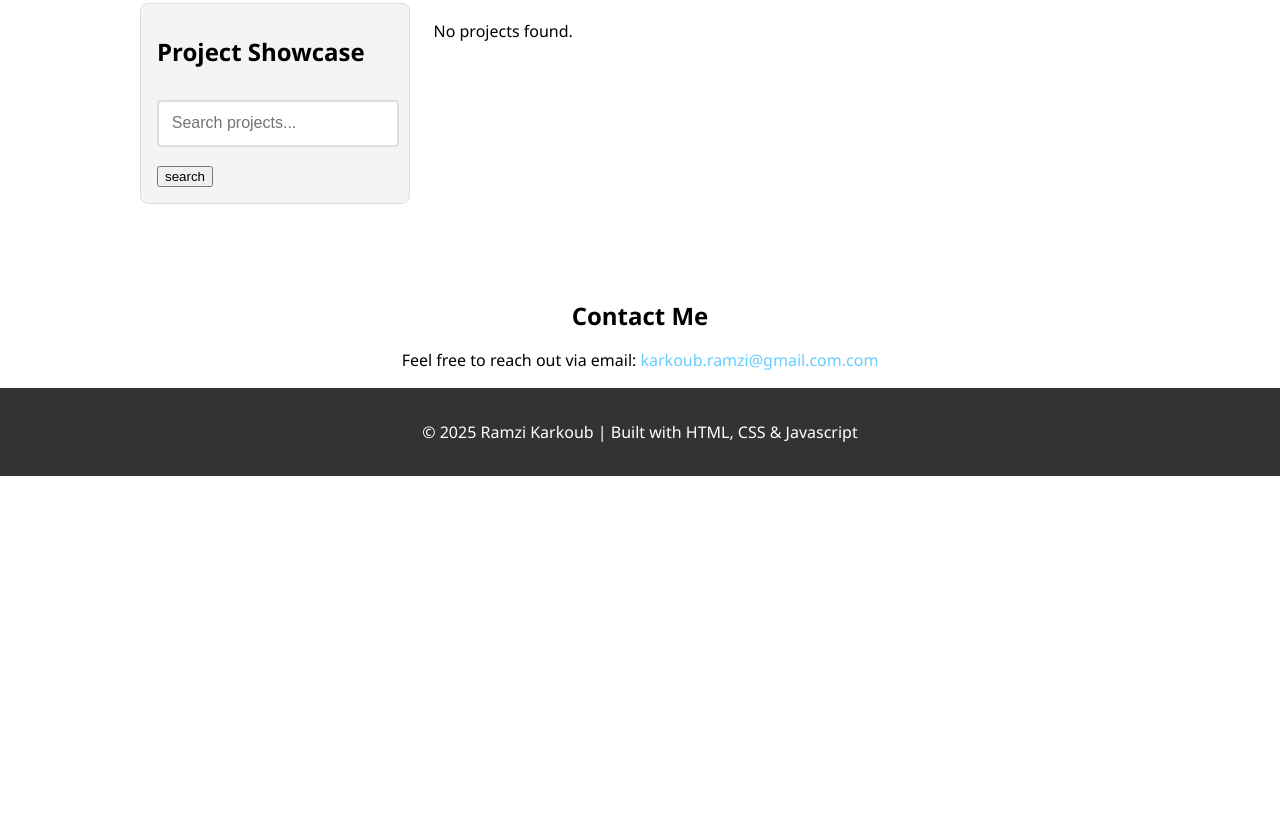
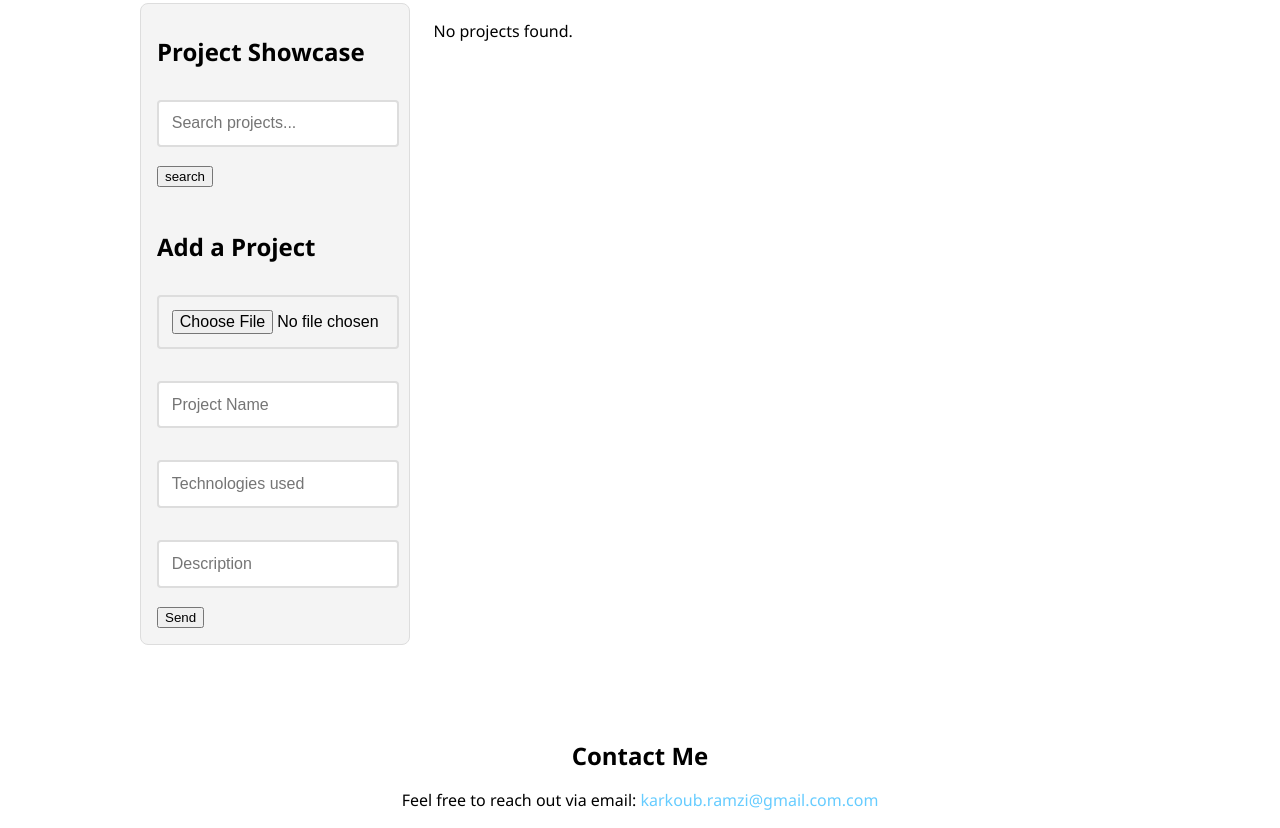
Before and after one commit to ramzikarkoub/Per-Scholas-assignment--SBA-308A-JavaScript-Potfolio, a plain HTML site: page index.html in a window 1280 px wide. Shown: the part 609-1437 px from the top of the page. Before the commit the page ends 1085 px from the top, so only its background shows below. Drawn offline with Linux system fonts and the light colour scheme; no server answers.

Commit message:
added add a Project Form

```diff
--- a/index.html
+++ b/index.html
@@ -50,6 +50,40 @@
             />
             <button class="submitBtn">search</button>
           </form>
+          <form action="">
+            <div id="addProject" class="addProject">
+              <h1>Add a Project</h1>
+              <input
+                type="file"
+                name="Project Image"
+                id=""
+                class="projectImage"
+              />
+              <input
+                type="text"
+                name="name"
+                id=""
+                placeholder="Project Name"
+                class="projectName"
+              />
+              <input
+                type="text"
+                name="TechnologiesUsed"
+                id=""
+                placeholder="Technologies used"
+                class="projectTechUsed"
+              />
+              <input
+                type="text"
+                name="description"
+                id=""
+                placeholder="Description"
+                class="projectDesx"
+              />
+
+              <button class="submitProjectSend">Send</button>
+            </div>
+          </form>
         </aside>
 
         <!-- Projects Section -->
--- a/js/app.js
+++ b/js/app.js
@@ -5,6 +5,11 @@ let fetchedData;
 const projects = document.getElementById("projects");
 const loader = document.getElementById("loader");
 const submitBtn = document.querySelector(".submitBtn");
+const projectName = document.querySelector(".projectName");
+const projectImage = document.querySelector(".projectImage");
+const projectTechUsed = document.querySelector(".projectTechUsed");
+const projectDesx = document.querySelector(".projectDesx");
+const submitProjectSend = document.querySelector(".submitProjectSend");
 
 const inialLoad = async (query = "") => {
   fetchedData = await loadProjects(); // Assign to global variable
@@ -17,6 +22,11 @@ const inialLoad = async (query = "") => {
     displayData(fetchedData); // Display all data initially
   }
 };
+
+submitProjectSend.addEventListener("click", (e) => {
+  e.preventDefault();
+  console.log(projectImage.value);
+});
 
 // Filter and display data on search
 submitBtn.addEventListener("click", (e) => {
--- a/js/utils.js
+++ b/js/utils.js
@@ -12,6 +12,10 @@ export function displayData(fetchedData) {
               class="project-img"
             />
             <h3 class="title">${project.title.rendered}</h3>
+            <h5 class="Tech">Technologies used: ${
+              project.acf.technologiesTechnologies
+            }</h5>
+
             <p class="description">${project.content.rendered.substring(
               0,
               300
--- a/styles/styles.css
+++ b/styles/styles.css
@@ -103,10 +103,12 @@ input:focus {
 
 .project {
   border: 1px solid #ddd;
+  background-color: #f4f4f4;
   border-radius: 8px;
   padding: 1rem;
   /* max-width: 250px; */
   text-align: center;
+  margin-bottom: 2rem;
   display: flex;
   gap: 1rem;
   flex-direction: column;
@@ -129,6 +131,10 @@ input:focus {
 .description {
   /* width: 200px; */
   margin-top: -70px;
+}
+
+.addProject {
+  margin-top: 3rem;
 }
 
 /* Contact Section */
```
